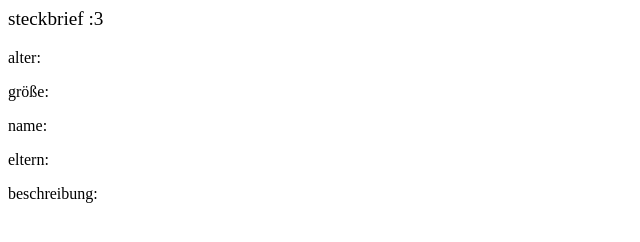
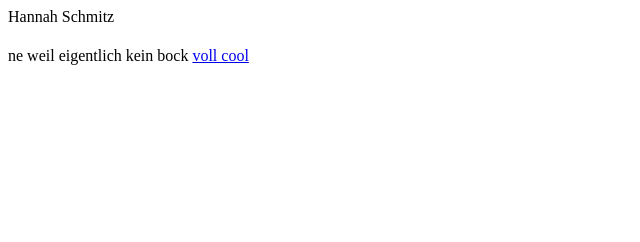
Before and after one commit to milocommits/Informatik, a plain HTML site: page index.html in a window 1280 px wide. Shown: the whole page, without its empty margins (0-640 px from the left). Drawn offline with Linux system fonts and the light colour scheme.

Commit message:
Add files via upload

```diff
--- a/index.html
+++ b/index.html
@@ -1,12 +1,12 @@
 <!DOCTYPE>
 <html>
-    <head>
-        <p style="font-size: larger;">steckbrief :3</p>
-      <p style="width: fit-content;" >alter:</p>
-      <p style="width: fit-content;">größe:</p>
-      <p style="width: fit-content;">name:</p>
-      <p style="width: fit-content;">eltern:</p>
-      <p style="width: fit-content;">beschreibung:</p>
-    </head>
-
+<head> Hannah Schmitz</head>
+<body>
+    <p></p>
+    <h1></h1>
+    <h2></h2>
+    <h2></h2>
+ne weil eigentlich kein bock
+</body>
 </html>
+<a href="https://www.google.de"> voll cool</a>
```
